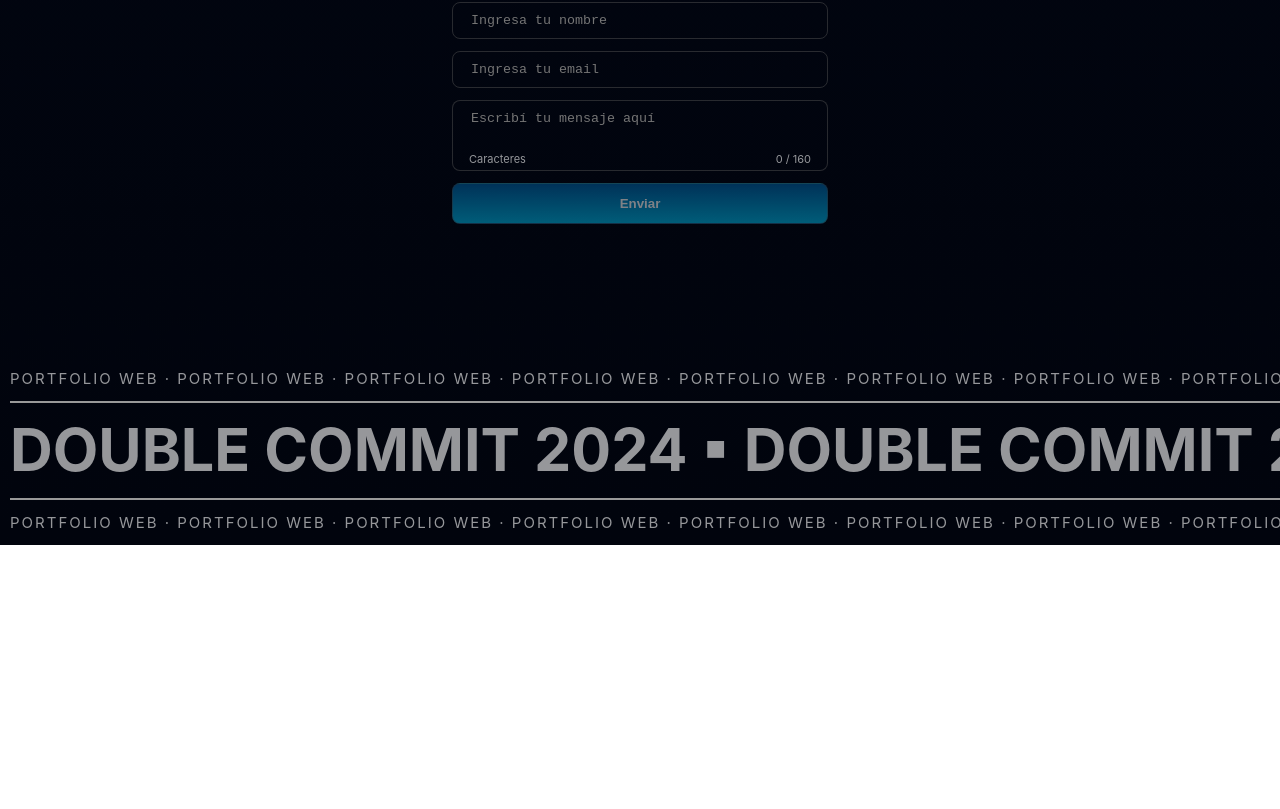
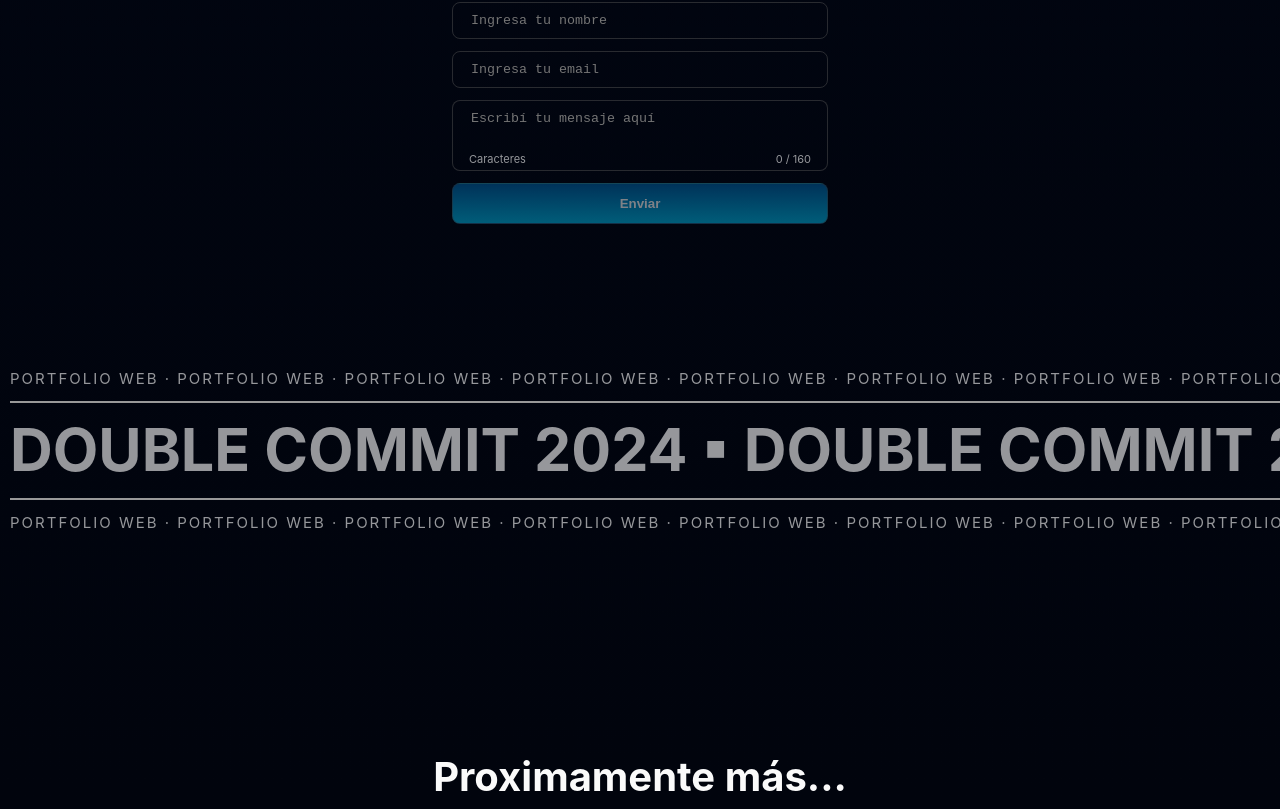
Before and after one commit to solidsnk86/double-commit, a Vue app: page / in a window 1280 px wide. Shown: the part 2948-3757 px from the top of the page. Before the commit the page ends 3493 px from the top, so only its background shows below. Built offline with nearby package versions, Linux system fonts and the light colour scheme; no server answers; the database is empty.

Commit message:
updated marquee

```diff
--- a/src/App.vue
+++ b/src/App.vue
@@ -28,6 +28,7 @@ import MarqueeComponent from './components/MarqueeComponent.vue'
   <SectionTitle children="Comentarios" />
   <CommentsForm />
   <MarqueeComponent />
+  <SectionTitle children="Proximamente más..." />
   <FooterComponent />
 </template>
 
```
